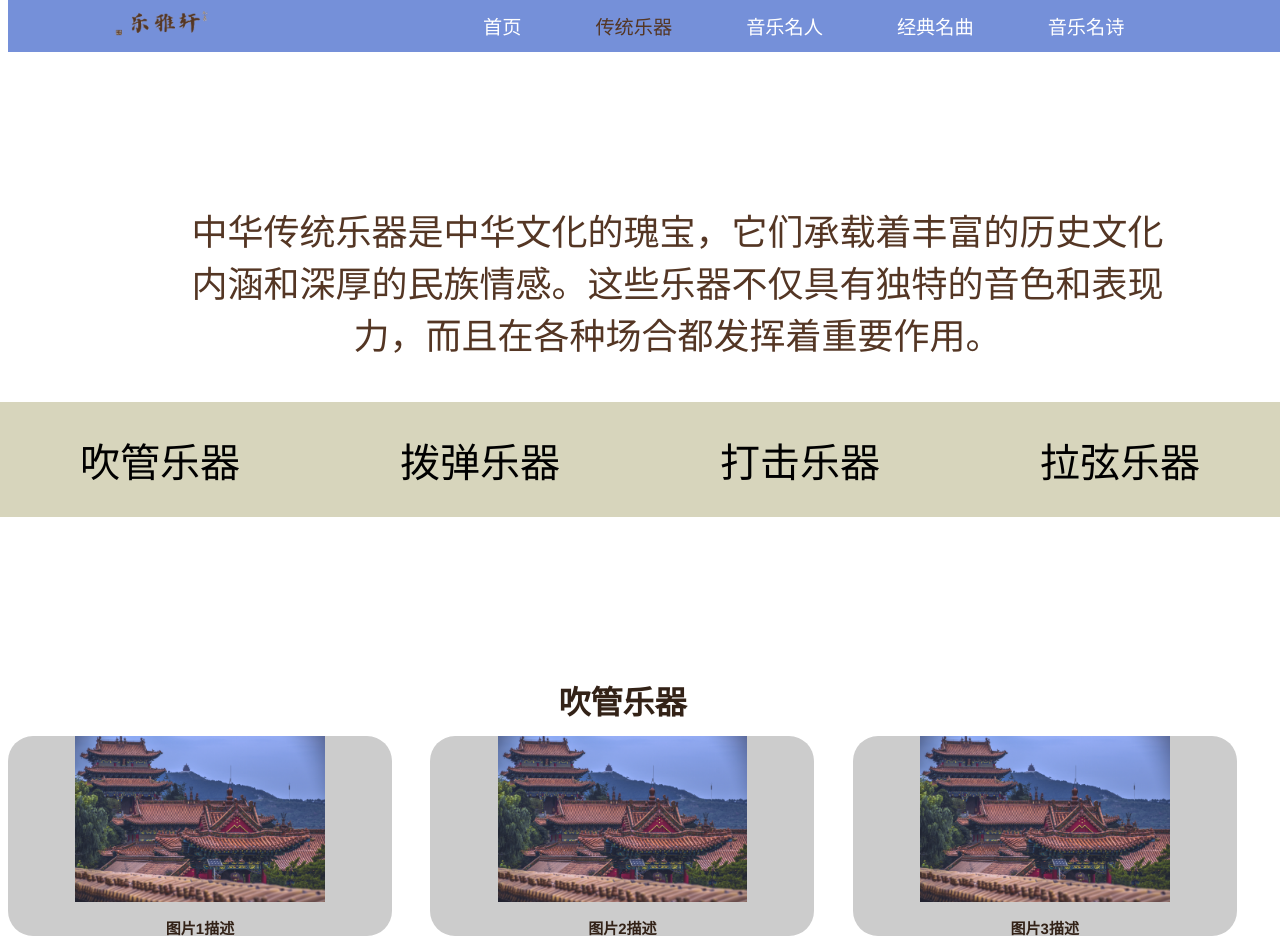
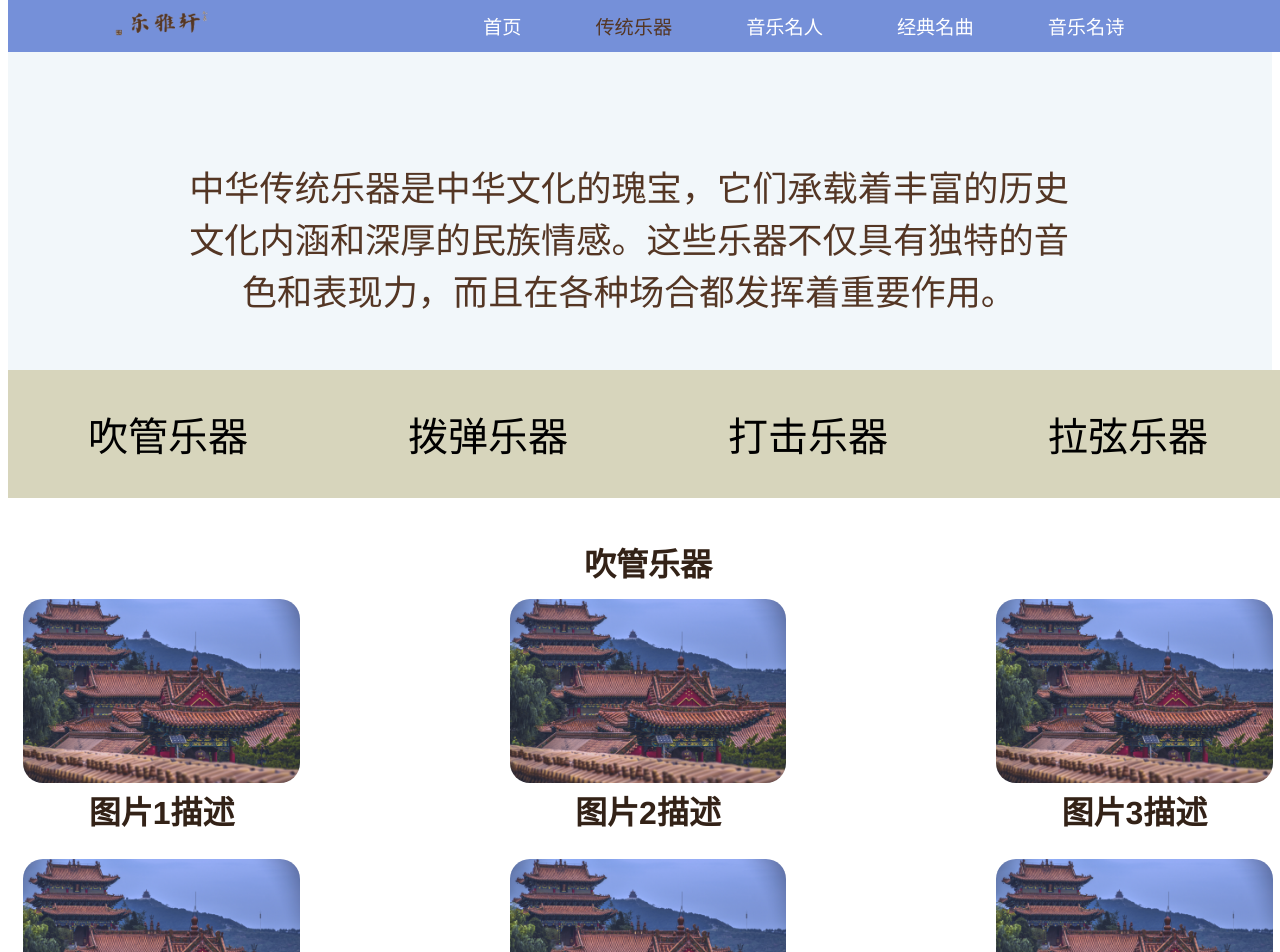
Before and after one commit to timetosleepz/icodedemo, a Vue app: page /instrument in a window 1280 px wide. Shown: the top 952 px of the page. Built offline with nearby package versions, Linux system fonts and the light colour scheme.

Commit message:
css方面的改动

```diff
--- a/package.json
+++ b/package.json
@@ -10,6 +10,7 @@
   "dependencies": {
     "@vue/cli": "^5.0.8",
     "animate.css": "^4.1.1",
+    "axios": "^1.6.7",
     "core-js": "^3.8.3",
     "vue": "^3.2.13",
     "vue-router": "^4.3.0"
--- a/src/components/HomePage.vue
+++ b/src/components/HomePage.vue
@@ -1,5 +1,6 @@
 <!-- 首页部分，包含欢迎界面和历史摘要页 -->
 import 'animate.css'
+
 <template>
 	<div id="welcome">
 		<img alt="background" src="../assets/img/background.png">
@@ -56,7 +57,7 @@ export default {
 
 <style>
 #welcome {
-	width: 100%;
+	width: 100vw;
 	top: 1vw;
 }
 
--- a/src/components/NewInstrument.vue
+++ b/src/components/NewInstrument.vue
@@ -1,4 +1,5 @@
 <template>
+  <NewSearch v-model:message="newmessage"></NewSearch>
   <div>
     <!-- todo：用v-for制作一个乐器展示页 -->
     <!-- 三点要求：1.表层按照即时设计里面做
@@ -13,8 +14,6 @@
       <a href="#daji">打击乐器</a>
       <a href="#laxian">拉弦乐器</a>
     </nav>
-
-
   <div class="topic-container" id="chuiguan">
     <div class="topic-title" ><h1 class="ititle">吹管乐器</h1></div>
     <div class="image-row">
@@ -146,11 +145,13 @@
 </template>
 
 <script>
+import NewSearch from './NewSearch'
 
 export default {
-  name: 'NewInstrument',
+  components: {NewSearch},
   data() {
     return {
+      newmessage: ''
     }
   },
 
@@ -159,49 +160,37 @@ export default {
 </script>
 
 <style>
-img
-{
-
-}
+/* 乐器展示页样式 */
 #introduction{
-  position: absolute;
   text-align: center;
-  top: 171px;
-  width: 993px;
-  height: 186px;
-  opacity: 1;
+  top: 10vw;
+  width: 70vw;
   /** 文本1 */
-  font-size: 36px;
+  font-size: 2.2em;
   font-weight: 400;
   line-height: 52.13px;
   color: rgba(84, 54, 36, 1);
-
   vertical-align: top;
 }
 
-a{
-  text-decoration: none;
-}
 #instrument{
   display: flex;
   justify-content: space-around;
-  left: 0px;
   align-items: center;
   background-color:rgba(215, 213, 188, 1);
-  top: 402px;
+  margin-top: 25vw;
   width: 100vw;
-  height: 115px;
-  position: absolute;
-  z-index: 100;
+  height: 10vw;
   font-size: 40px;
   font-weight: 400;
 }
 nav a:hover {
-  color: #ffa91eba;
+  color: #ffa91e66;
 }
 nav a{
   color:black;
   transition: color 0.4s ease-in-out;
+  text-decoration: none;
 }
 
 :target{
@@ -209,35 +198,31 @@ nav a{
   }
 
 .topic-container {
-  margin-bottom: 20px;
+  margin-bottom: 10vw;
+  justify-content: center;
 }
 .image-row {
   display: flex;
   justify-content: space-between;
-  margin-bottom: 5vw; /* 在图片行之间添加一些间距 */
+  width: 100vw;
+  margin-top: 0%; /* 在图片行之间添加一些间距 */
 }
 .flex-item {
-  width: 30vw; /* 每张图片占容器的1/3 */
+  width: 24vw; /* 每张图片占容器的1/3 */
   margin-bottom: 2vw; /* 在图片和小标题之间添加一些间距 */
-  background-color:  rgba(204, 204, 204, 1); /* 设置圆角容器背景颜色 */
-  margin-right: 3vw;
+  background-color:  rgba(204, 204, 204, 0); /* 设置圆角容器背景颜色 */
   overflow: hidden;
-  height: 200px;
   opacity: 1;
-  border-radius: 25px;
-}
-.flex-item:last-child {
-  margin-right: 0;
 }
 
 .flex-item img {
-  width: 65%;
+  width: 90%;
   height: auto;
+  border-radius: 20px;
 }
 .image-title {
-  font-size: 15px;
+  font-size: 2em;
   font-weight: 700;
-  line-height: 46.34px;
   color: rgba(51, 34, 23, 1);
   text-align: center;
   vertical-align: top;
@@ -252,14 +237,15 @@ nav a{
   color: rgba(51, 34, 23, 1);
   vertical-align: top;
 }
+
+/* 乐器容器的样式 */
 #chuiguan{
-
-  top: 635px;
+  margin-top: 0vw;
   position: absolute;
 }
 
 #botan{
-  top: 1354px;
+	top: 1354px;
   position: absolute;
 }
 
--- /dev/null
+++ b/src/components/NewSearch.vue
@@ -0,0 +1,20 @@
+<template>
+	<input type="text" :value="message" @input="$emit('update:message', $event.target.value)">
+</template>
+
+<script>
+export default {
+	props: ['message']
+}
+</script>
+
+<style>
+/* 搜索栏样式 */
+input {
+	width: 20px;
+	height: 5px;
+	border-radius: 1px;
+	color: white;
+	background-color: #4CAF50;
+}
+</style>
```
Also changed, not shown: 1 other file (tests, documents, lock files or other folders).
